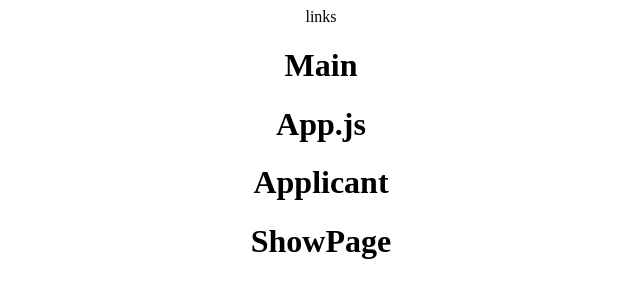
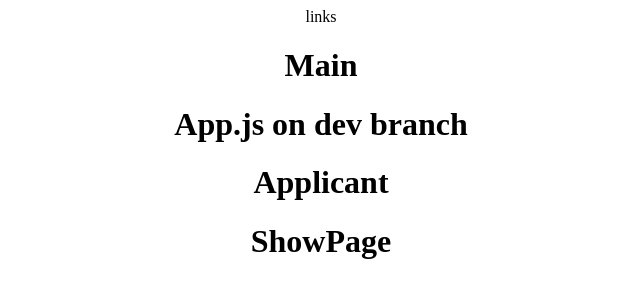
Before and after one commit to Dhart1984/Ace-Premier-Logistics-FE, a React (Create React App) app: page / in a window 1280 px wide. Shown: the top 300 px of the page, without its empty margins (319-959 px from the left). Built offline with nearby package versions, Linux system fonts and the light colour scheme.

Commit message:
working on dev branch

```diff
--- a/src/App.js
+++ b/src/App.js
@@ -9,7 +9,7 @@ function App() {
     <div className="App">
       <Header />
       <Main />
-      <h1>App.js</h1>
+      <h1>App.js on dev branch</h1>
       <Applicant/>
       <ShowPage/>
 
```
